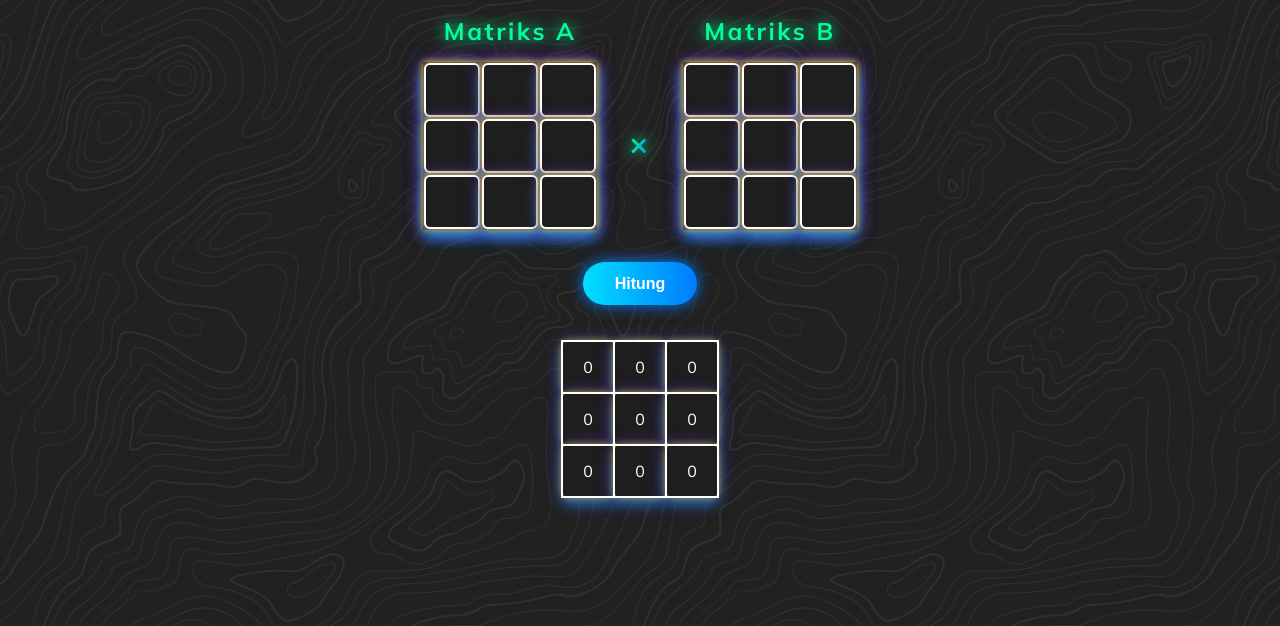
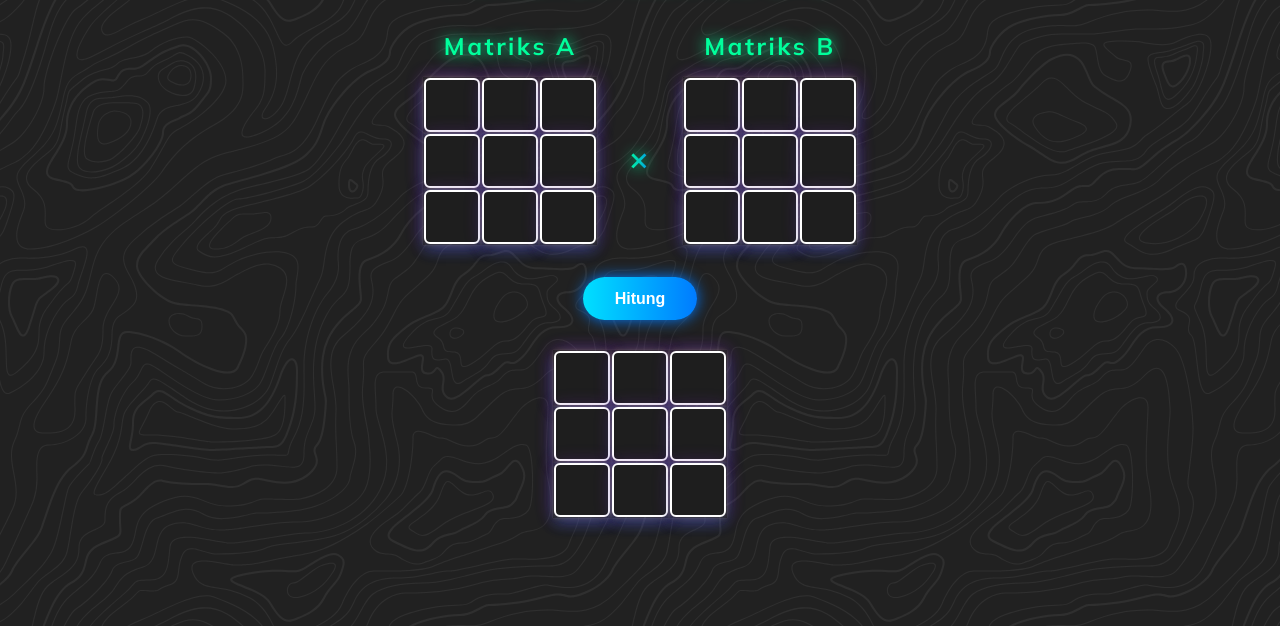
Before and after one commit to DapCodes/Matrix-Multiplication, a plain HTML site: page index.html in a window 1280 px wide. Shown: the part 174-800 px from the top of the page. Drawn offline with Linux system fonts and the light colour scheme.

Commit message:
update CSS

```diff
--- a/index.html
+++ b/index.html
@@ -11,9 +11,6 @@
   </head>
   <body>
     <h1>Perkalian Matriks 3×3</h1>
-
-
-
     <div class="container">
       <div class="matrix">
         <h2>Matriks A</h2>
@@ -69,8 +66,34 @@
     </div>
 
     <button onclick="multiplyMatrices()">Hitung</button>
+    <div class="matrix" style="margin-top: 30px;">
+      <table id="matrixResult">
+        <tbody>
+          <tr>
+            <td><input type="number" id="r00" disabled/></td>
+            <td><input type="number" id="r01" disabled/></td>
+            <td><input type="number" id="r02" disabled/></td>
+          </tr>
+          <tr>
+            <td><input type="number" id="r10" disabled/></td>
+            <td><input type="number" id="r11" disabled/></td>
+            <td><input type="number" id="r12" disabled/></td>
+          </tr>
+          <tr>
+            <td><input type="number" id="r20" disabled/></td>
+            <td><input type="number" id="r21" disabled/></td>
+            <td><input type="number" id="r22" disabled/></td>
+          </tr>
+        </tbody>
+      </table>
+    </div>
+  </div>
 
-    <div class="result">
+    <script src="script.js"></script>
+  </body>
+</html>
+
+<!-- <div class="result">
   <table id="resultMatrix">
     <tbody>
       <tr>
@@ -90,8 +113,4 @@
       </tr>
     </tbody>
   </table>
-    </div>
-
-    <script src="script.js"></script>
-  </body>
-</html>
+</div> -->
--- a/script.js
+++ b/script.js
@@ -3,7 +3,7 @@ function multiplyMatrices() {
   const matrixB = [];
   const resultMatrix = [];
 
-  // A
+  // Mengambil nilai Matriks A
   for (let i = 0; i < 3; i++) {
     matrixA[i] = [];
     for (let j = 0; j < 3; j++) {
@@ -11,7 +11,7 @@ function multiplyMatrices() {
     }
   }
 
-  // B
+  // Mengambil nilai Matriks B
   for (let i = 0; i < 3; i++) {
     matrixB[i] = [];
     for (let j = 0; j < 3; j++) {
@@ -19,7 +19,7 @@ function multiplyMatrices() {
     }
   }
 
-  // C
+  // Menghitung hasil Matriks C
   for (let i = 0; i < 3; i++) {
     resultMatrix[i] = [];
     for (let j = 0; j < 3; j++) {
@@ -27,7 +27,8 @@ function multiplyMatrices() {
       for (let k = 0; k < 3; k++) {
         resultMatrix[i][j] += matrixA[i][k] * matrixB[k][j];
       }
-      document.getElementById(`r${i}${j}`).textContent = resultMatrix[i][j];
+      // Menyimpan hasil ke dalam input HTML
+      document.getElementById(`r${i}${j}`).value = resultMatrix[i][j];
     }
   }
 }
```
Also changed, not shown: style.css. Lines whose indentation alone changed are shown as unchanged.
